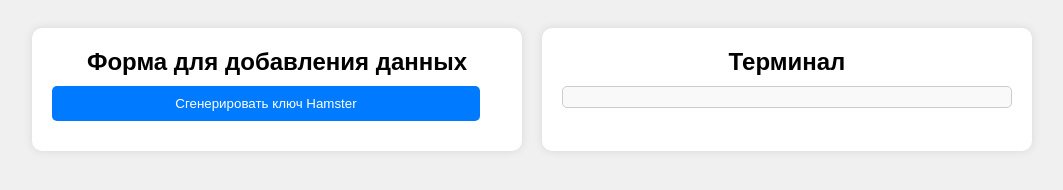
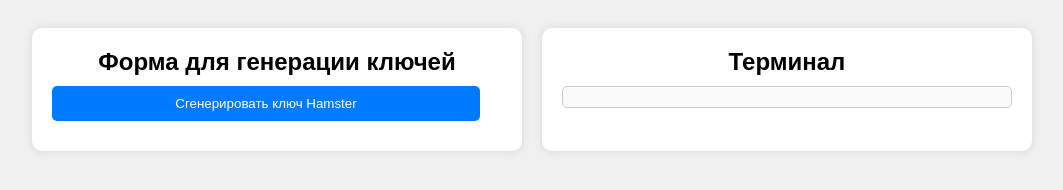
Before and after one commit to Rotjocker/IAppsBest, a plain HTML site: page Pages/KeyGen.html in a window 1280 px wide. Shown: the whole page, without its empty margins (108-1171 px from the left). Drawn offline with Linux system fonts and the light colour scheme.

Commit message:
Update KeyGen.html

```diff
--- a/Pages/KeyGen.html
+++ b/Pages/KeyGen.html
@@ -148,7 +148,7 @@
 <body>
     <div class="container">
         <div class="form-container">
-            <h2>Форма для добавления данных</h2>
+            <h2>Форма для генерации ключей</h2>
             <button onclick="generateKeys()">Сгенерировать ключ Hamster</button>
         </div>
 
```
